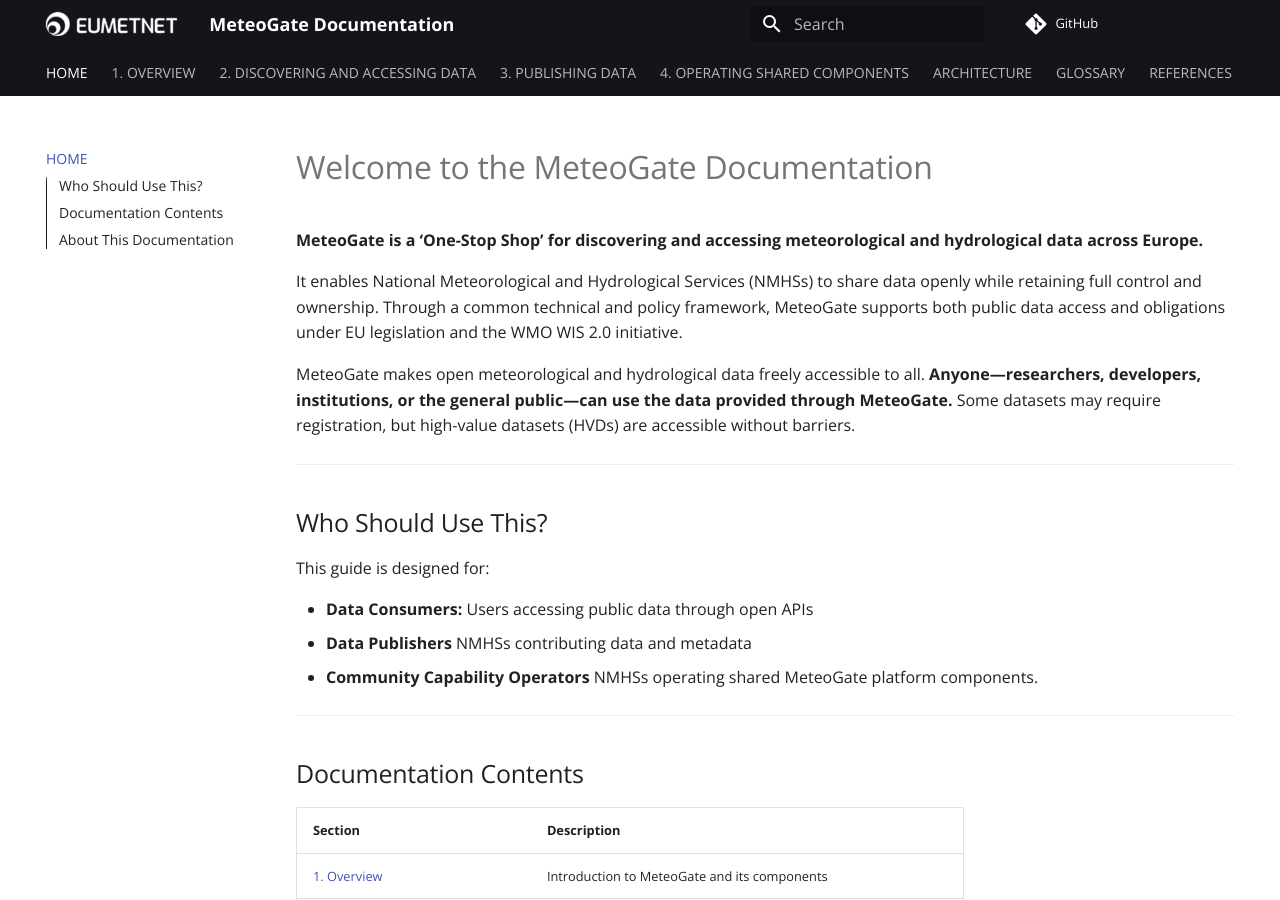
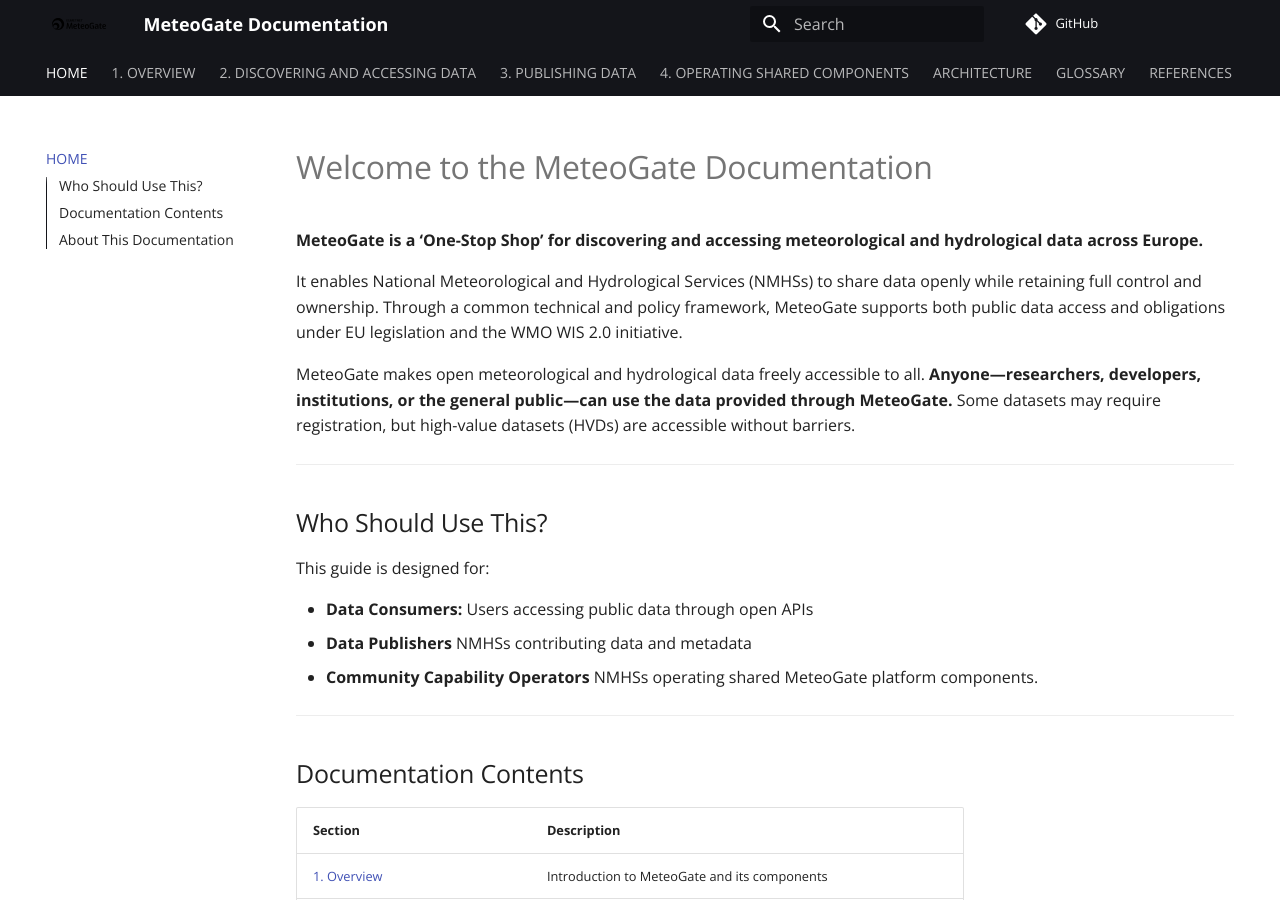
Before and after one commit to EUMETNET/meteogate-documentation, an MkDocs documentation site: the page built from docs/index.md, in a window 1280 px wide and 900 px high. Built offline with MkDocs 1.6.1 and Material for MkDocs 9.7.7, drawn with Linux system fonts in a browser that asks for light colours; comment, search, counter and statistics services are not loaded.

Commit message:
Update mkdocs.yml

```diff
--- a/mkdocs.yml
+++ b/mkdocs.yml
@@ -5,7 +5,7 @@ repo_url: https://github.com/EUMETNET/meteogate-documentation
 theme:
   name: material
   language: en
-  logo: eumetnet.png
+  logo: meteogate.svg
   palette:
     primary: black
     accent: indigo
```
